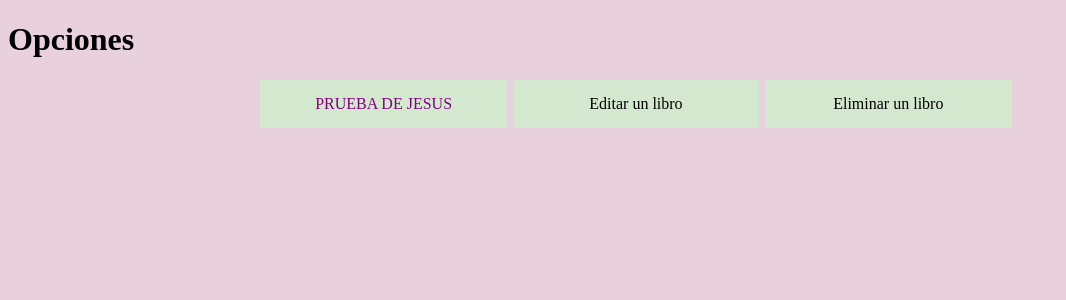
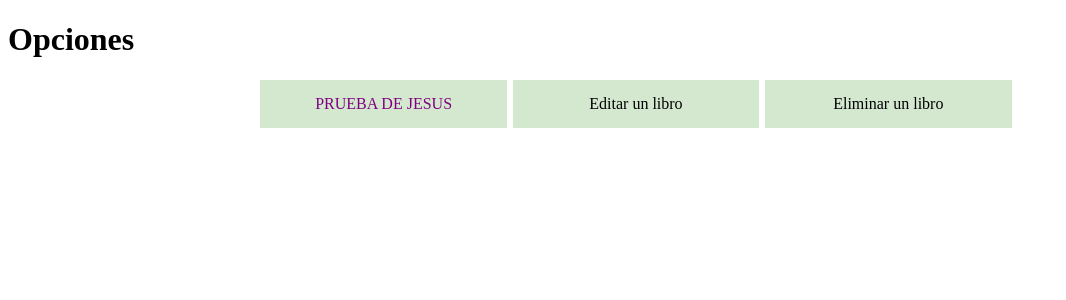
Before and after one commit to KristalPalma/ORGATITO, a PHP site: page /TAREASAPPS/prueba.php in a window 1280 px wide. Shown: the top 300 px of the page, without its empty margins (0-1066 px from the left). Run offline with PHP 8.4, Linux system fonts and the light colour scheme.

Commit message:
Cambio en el estilo del body

```diff
--- a/AdminProductos/libros/prueba.php
+++ b/AdminProductos/libros/prueba.php
@@ -13,7 +13,8 @@
 
 <style>
 body {
-   background: #E8D0DD;
+   background: #FFFFFF; /*BORRAR ESTE CODIGO D PRUEBA */
+   /* background: #E8D0DD; */
 }
 
 a {
```
